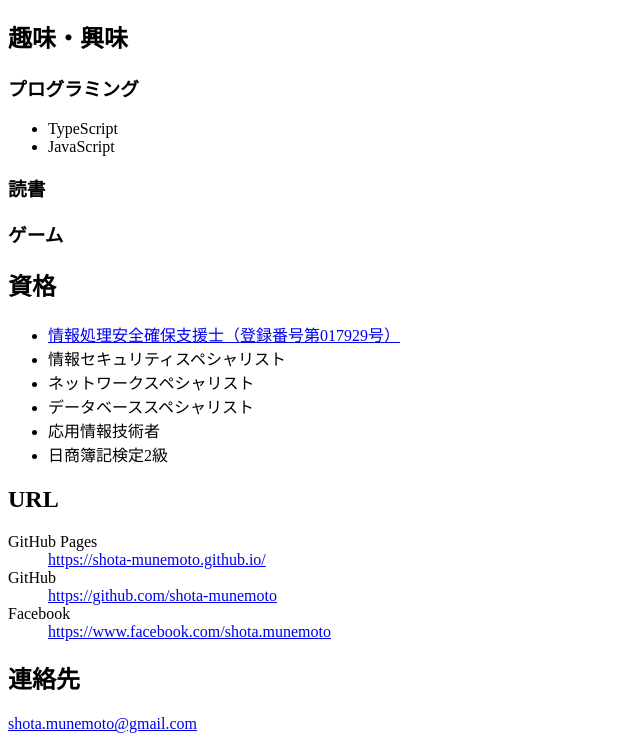
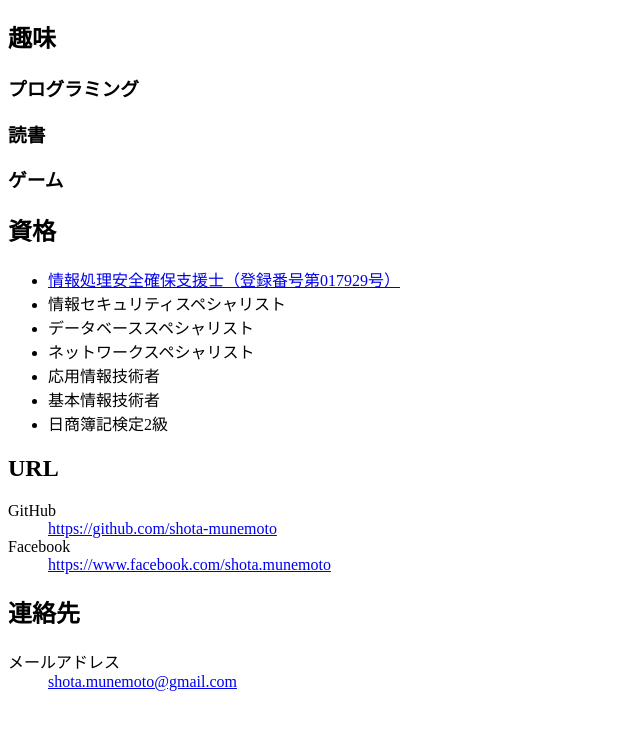
Before and after one commit to shota-munemoto/shota-munemoto.github.io, a plain HTML site: page index.html in a window 1280 px wide. Shown: the part 61-810 px from the top of the page, without its empty margins (0-640 px from the left). Drawn offline with Linux system fonts and the light colour scheme.

Commit message:
Update index.html

```diff
--- a/index.html
+++ b/index.html
@@ -12,29 +12,22 @@
 </head>
 <body>
     <h1>Shota Munemoto</h1>
-    <h2>趣味・興味</h2>
+    <h2>趣味</h2>
     <h3>プログラミング</h3>
-    <ul>
-        <li>TypeScript</li>
-        <li>JavaScript</li>
-    </ul>
     <h3>読書</h3>
     <h3>ゲーム</h3>
     <h2>資格</h2>
     <ul>
         <li><a href="https://riss.ipa.go.jp/r?r=017929">情報処理安全確保支援士（登録番号第017929号）</a></li>
         <li>情報セキュリティスペシャリスト</li>
+        <li>データベーススペシャリスト</li>
         <li>ネットワークスペシャリスト</li>
-        <li>データベーススペシャリスト</li>
         <li>応用情報技術者</li>
+        <li>基本情報技術者</li>
         <li>日商簿記検定2級</li>
     </ul>
     <h2>URL</h2>
     <dl>
-        <dt>GitHub Pages</dt>
-        <dd>
-            <a href="https://shota-munemoto.github.io/">https://shota-munemoto.github.io/</a>
-        </dd>
         <dt>GitHub</dt>
         <dd>
             <a href="https://github.com/shota-munemoto">https://github.com/shota-munemoto</a>
@@ -45,8 +38,11 @@
         </dd>
     </dl>
     <h2>連絡先</h2>
-    <p>
-        <a href="mailto:shota.munemoto@gmail.com">shota.munemoto@gmail.com</a>
-    </p>
+    <dl>
+        <dt>メールアドレス</dt>
+        <dd>
+            <a href="mailto:shota.munemoto@gmail.com">shota.munemoto@gmail.com</a>
+        </dd>
+    </dl>
 </body>
 </html>
```
